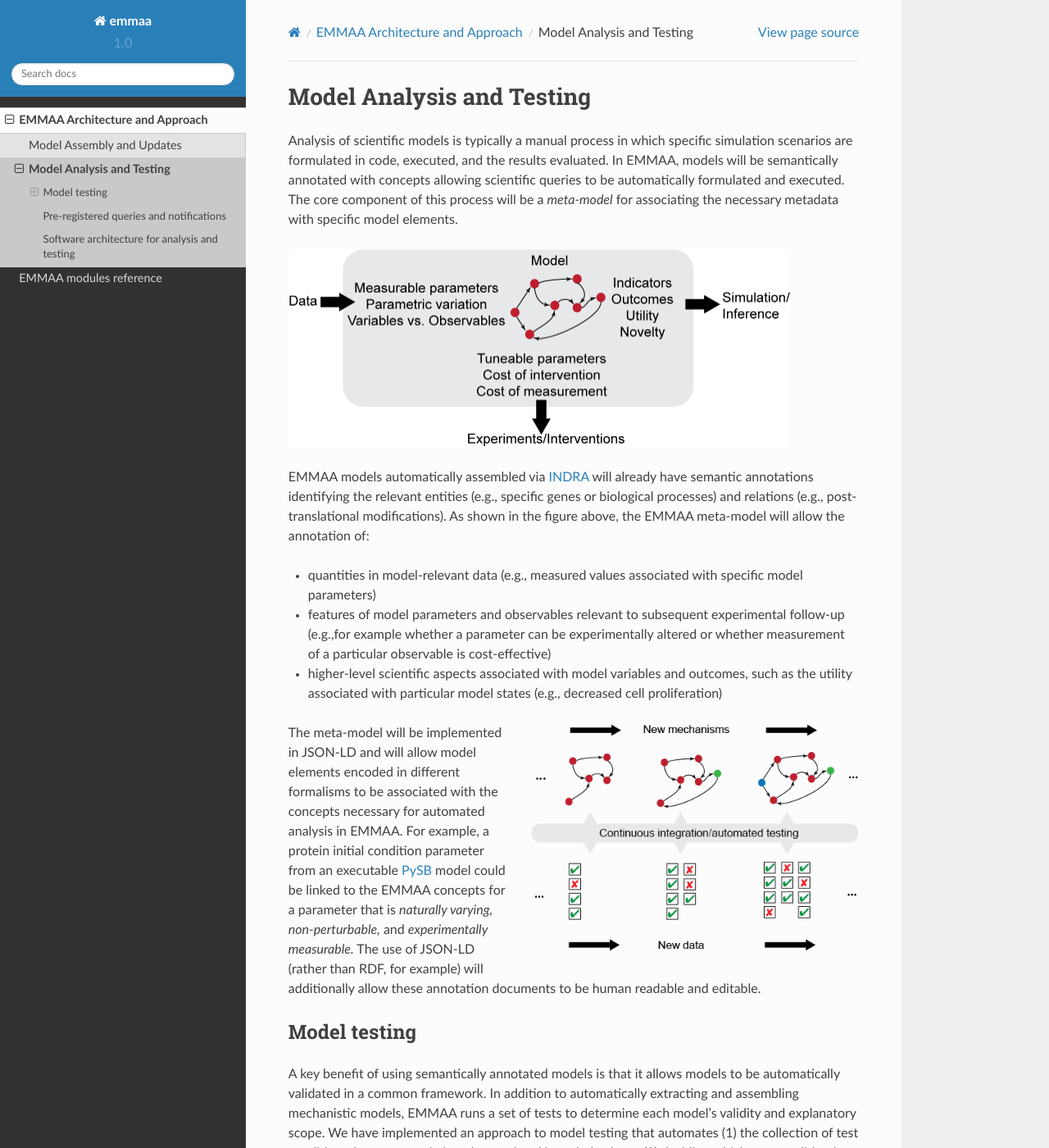
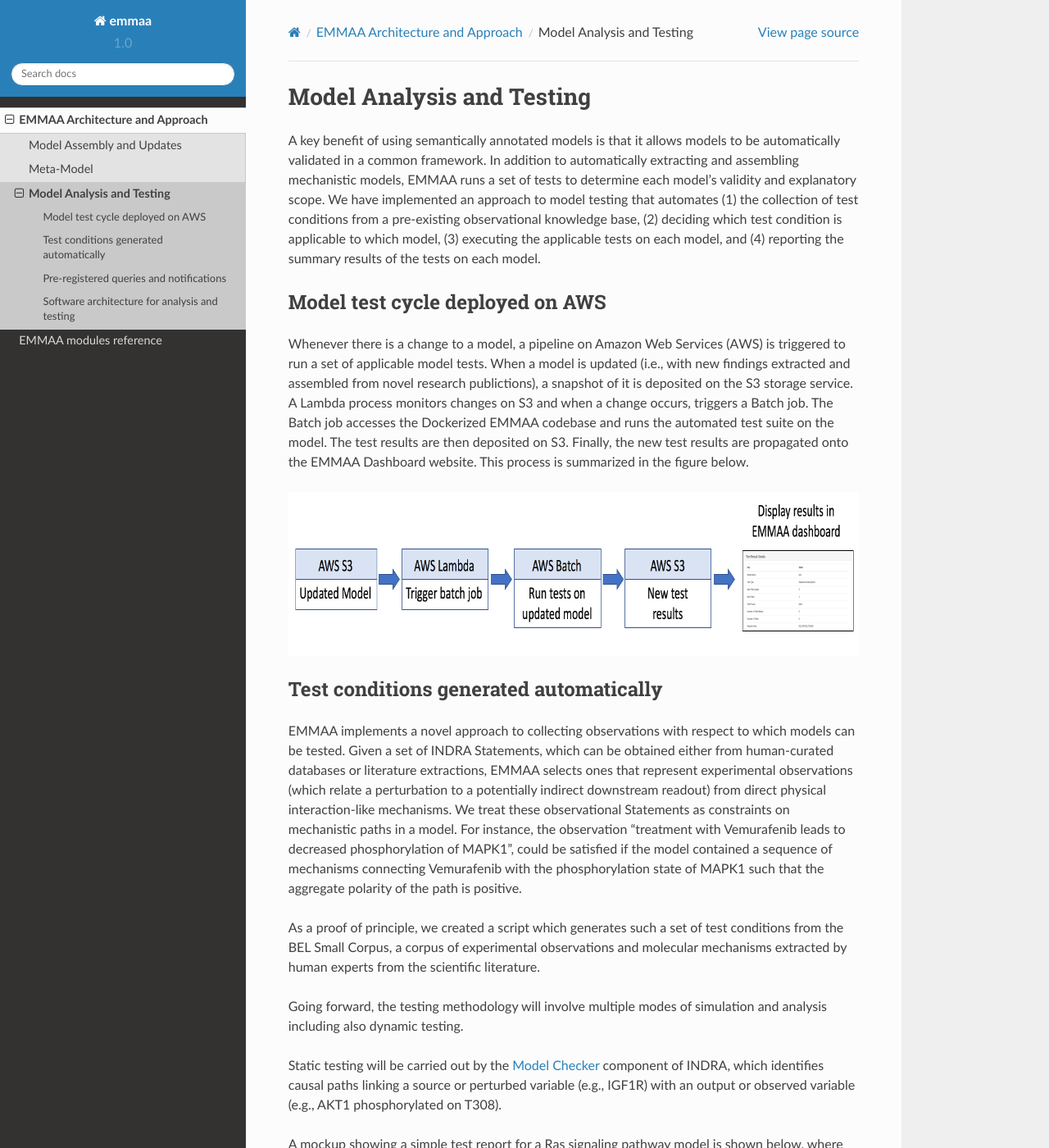
Before and after one commit to gyorilab/emmaa, a Sphinx documentation site: the page built from doc/architecture/analysis.rst, in a window 1280 px wide and 1400 px high. Shown: the whole window at 82% size. Built offline with Sphinx 7.4.7 and the Read the Docs theme 2.0.0, drawn with Linux system fonts in a browser that asks for light colours.

```diff
--- a/doc/architecture/analysis.rst
+++ b/doc/architecture/analysis.rst
@@ -1,48 +1,5 @@
 Model Analysis and Testing
 ==========================
-
-Analysis of scientific models is typically a manual process in which specific
-simulation scenarios are formulated in code, executed, and the results
-evaluated. In EMMAA, models will be semantically annotated with concepts
-allowing scientific queries to be automatically formulated and executed.  The
-core component of this process will be a *meta-model* for associating the
-necessary metadata with specific model elements.
-
-.. image:: ../_static/images/meta_model_concept.png
-   :scale: 50 %
-
-EMMAA models automatically assembled via `INDRA <http://indra.bio>`_ will
-already have semantic annotations identifying the relevant entities (e.g.,
-specific genes or biological processes) and relations (e.g., post-translational
-modifications). As shown in the figure above, the EMMAA meta-model will allow
-the annotation of:
-
-- quantities in model-relevant data (e.g., measured values associated with
-  specific model parameters)
-- features of model parameters and observables relevant to subsequent
-  experimental follow-up (e.g.,for example whether a parameter can be
-  experimentally altered or whether measurement of a particular observable is
-  cost-effective)
-- higher-level scientific aspects associated with model variables and outcomes,
-  such as the utility associated with particular model states (e.g., decreased
-  cell proliferation)
-
-
-.. image:: ../_static/images/model_testing_concept.png
-   :scale: 80 %
-   :align: right
-
-The meta-model will be implemented in JSON-LD and will allow model elements
-encoded in different formalisms to be associated with the concepts necessary
-for automated analysis in EMMAA. For example, a protein initial condition
-parameter from an executable `PySB <http://pysb.org>`_ model could be linked to
-the EMMAA concepts for a parameter that is *naturally varying,*
-*non-perturbable,* and *experimentally measurable.* The use of JSON-LD (rather
-than RDF, for example) will additionally allow these annotation documents to be
-human readable and editable.
-
-Model testing
--------------
 
 A key benefit of using semantically annotated models is that it allows models
 to be automatically validated in a common framework. In addition to
@@ -56,7 +13,8 @@ knowledge base,
 (4) reporting the summary results of the tests on each model.
 
 Model test cycle deployed on AWS
-~~~~~~~~~~~~~~~~~~~~~~~~~~~~~~~~
+--------------------------------
+
 Whenever there is a change to a model, a pipeline on Amazon Web Services (AWS)
 is triggered to run a set of applicable model tests. When a model is updated
 (i.e., with new findings extracted and assembled from novel research
@@ -71,7 +29,8 @@ website. This process is summarized in the figure below.
    :scale: 50 %
 
 Test conditions generated automatically
-~~~~~~~~~~~~~~~~~~~~~~~~~~~~~~~~~~~~~~~
+---------------------------------------
+
 EMMAA implements a novel approach to collecting observations with respect to
 which models can be tested. Given a set of INDRA Statements, which can be
 obtained either from human-curated databases or literature extractions,
--- a/doc/architecture/index.rst
+++ b/doc/architecture/index.rst
@@ -14,4 +14,5 @@ available at http://github.com/indralab/emmaa.
    :maxdepth: 4
 
    assembly
+   metamodel
    analysis
```
Also changed, not shown: doc/architecture/metamodel.rst (added, +65 -0 lines).
